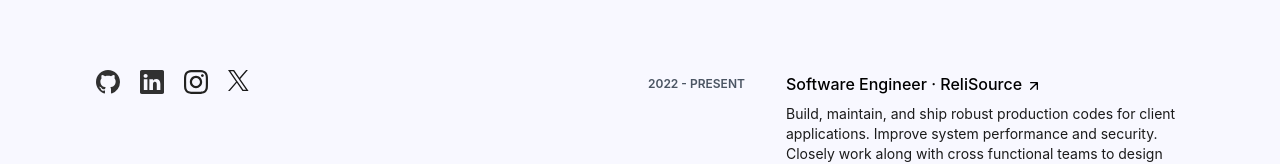
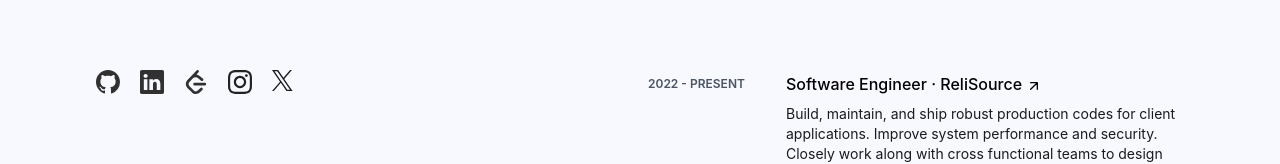
Before and after one commit to Sabbir256/sabbir256.github.io, a React (Vite) app: page / in a window 1280 px wide. Shown: the part 610-774 px from the top of the page. Built offline with nearby package versions, Linux system fonts and the light colour scheme.

Commit message:
added github icon to socials

```diff
--- a/src/components/Header.tsx
+++ b/src/components/Header.tsx
@@ -1,4 +1,10 @@
-import { IconGithub, IconInstagram, IconLinkedin, IconX } from "@/icons";
+import {
+  IconGithub,
+  IconInstagram,
+  IconLeetcode,
+  IconLinkedin,
+  IconX,
+} from "@/icons";
 
 function Header() {
   return (
@@ -33,6 +39,9 @@
           href="https://github.com/sabbir256"
           target="_blank"
           className="opacity-90 hover:opacity-100"
+          aria-label="Github (opens in new tab)"
+          rel="noreferrer noopener"
+          title="GitHub"
         >
           <IconGithub className="size-6" />
         </a>
@@ -40,13 +49,29 @@
           href="https://www.linkedin.com/in/sabbir96/"
           target="_blank"
           className="opacity-90 hover:opacity-100"
+          aria-label="LinkedIn (opens in new tab)"
+          rel="noreferrer noopener"
+          title="LinkedIn"
         >
           <IconLinkedin className="size-6" />
+        </a>
+        <a
+          href="https://leetcode.com/u/Sabbir256/"
+          target="_blank"
+          className="opacity-90 hover:opacity-100"
+          aria-label="LeetCode (opens in new tab)"
+          rel="noreferrer noopener"
+          title="LeetCode"
+        >
+          <IconLeetcode className="size-6" />
         </a>
         <a
           href="https://www.instagram.com/isabbirahmed_/"
           target="_blank"
           className="opacity-90 hover:opacity-100"
+          aria-label="Instagram (opens in new tab)"
+          rel="noreferrer noopener"
+          title="Instagram"
         >
           <IconInstagram className="size-6" />
         </a>
@@ -54,6 +79,9 @@
           href="https://x.com/mesabbir_"
           target="_blank"
           className="opacity-90 hover:opacity-100"
+          aria-label="Twitter (now X, opens in new tab)"
+          rel="noreferrer noopener"
+          title="Twitter"
         >
           <IconX className="size-6" />
         </a>
--- /dev/null
+++ b/src/icons/IconLeetCode.tsx
@@ -0,0 +1,15 @@
+import { SVGProps } from "react";
+
+export const IconLeetcode = (props: SVGProps<SVGSVGElement>) => {
+  return (
+    <svg
+      viewBox="0 0 24 24"
+      fill="currentColor"
+      height="1em"
+      width="1em"
+      {...props}
+    >
+      <path d="M13.483 0a1.374 1.374 0 00-.961.438L7.116 6.226l-3.854 4.126a5.266 5.266 0 00-1.209 2.104 5.35 5.35 0 00-.125.513 5.527 5.527 0 00.062 2.362 5.83 5.83 0 00.349 1.017 5.938 5.938 0 001.271 1.818l4.277 4.193.039.038c2.248 2.165 5.852 2.133 8.063-.074l2.396-2.392c.54-.54.54-1.414.003-1.955a1.378 1.378 0 00-1.951-.003l-2.396 2.392a3.021 3.021 0 01-4.205.038l-.02-.019-4.276-4.193c-.652-.64-.972-1.469-.948-2.263a2.68 2.68 0 01.066-.523 2.545 2.545 0 01.619-1.164L9.13 8.114c1.058-1.134 3.204-1.27 4.43-.278l3.501 2.831c.593.48 1.461.387 1.94-.207a1.384 1.384 0 00-.207-1.943l-3.5-2.831c-.8-.647-1.766-1.045-2.774-1.202l2.015-2.158A1.384 1.384 0 0013.483 0zm-2.866 12.815a1.38 1.38 0 00-1.38 1.382 1.38 1.38 0 001.38 1.382H20.79a1.38 1.38 0 001.38-1.382 1.38 1.38 0 00-1.38-1.382z" />
+    </svg>
+  );
+};
--- a/src/icons/index.ts
+++ b/src/icons/index.ts
@@ -3,3 +3,4 @@
 export * from "./IconX";
 export * from "./IconInstagram";
 export * from "./IconArrowUpRight";
+export * from "./IconLeetCode";
```
